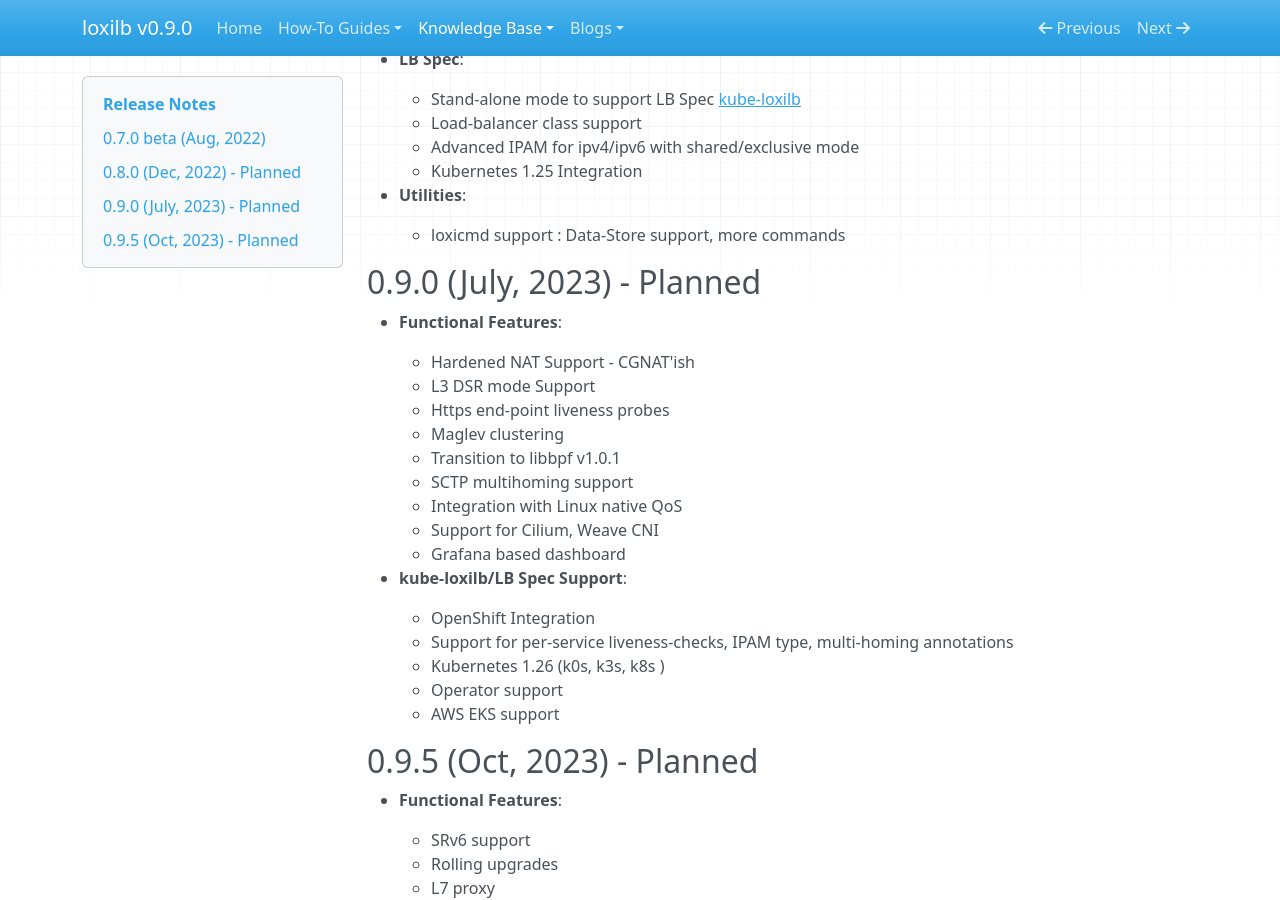
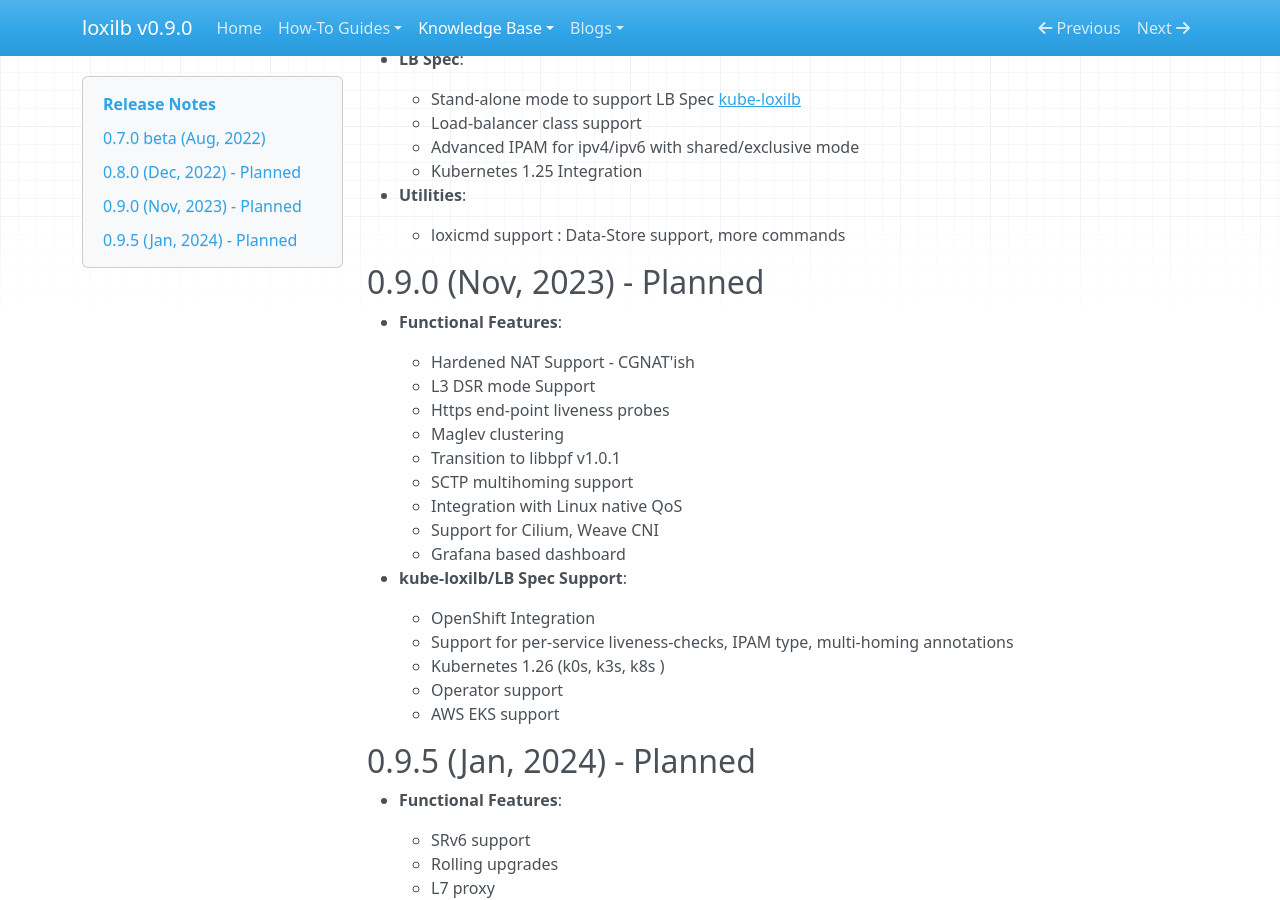
Before and after one commit to loxilb-io/loxilbdocs, an MkDocs documentation site: the page built from docs/roadmap.md, in a window 1280 px wide and 900 px high, scrolled down 900 px. Built offline with MkDocs 1.6.1, drawn with Linux system fonts in a browser that asks for light colours; nearby versions of some CDN libraries.

Commit message:
Update roadmap.md

```diff
--- a/docs/roadmap.md
+++ b/docs/roadmap.md
@@ -44,7 +44,7 @@
 - **Utilities**:
     - loxicmd support : Data-Store support, more commands
 
-## 0.9.0 (July, 2023) - Planned
+## 0.9.0 (Nov, 2023) - Planned
 
 - **Functional Features**:
     - Hardened NAT Support - CGNAT'ish
@@ -64,7 +64,7 @@
     - Operator support
     - AWS EKS support
 
-## 0.9.5 (Oct, 2023) - Planned
+## 0.9.5 (Jan, 2024) - Planned
 
 - **Functional Features**:
     - SRv6 support
```
